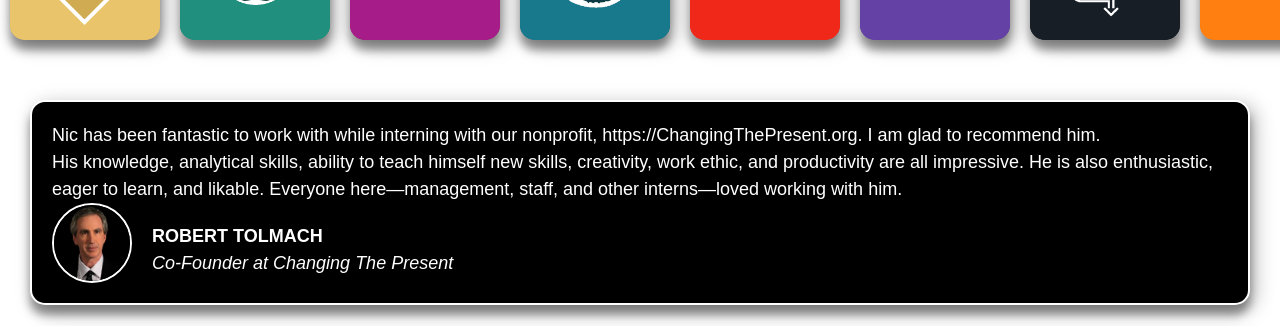
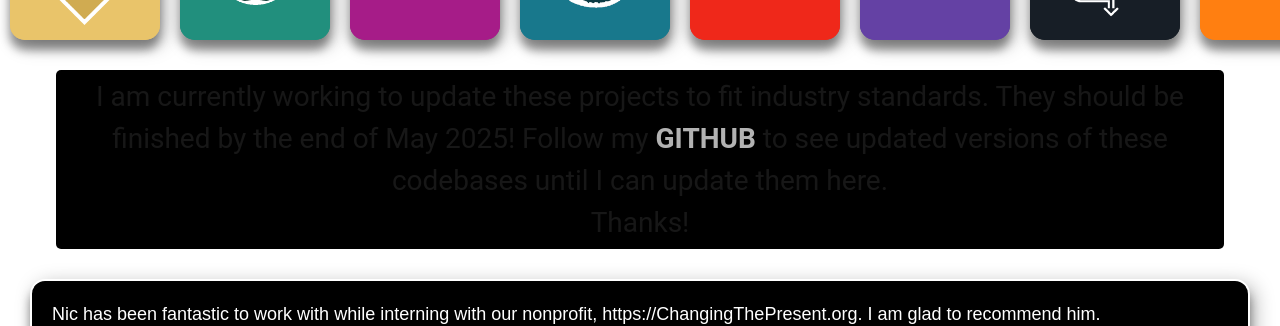
Before and after one commit to CrumrineCoder/portfolionext, a Next.js app: page / in a window 1280 px wide. Shown: the part 730-1056 px from the top of the page. Built offline with nearby package versions, Linux system fonts and the light colour scheme.

Commit message:
disclaimer

```diff
--- a/src/app/App.scss
+++ b/src/app/App.scss
@@ -575,6 +575,22 @@ button:focus {
 
 }
 
+.Disclaimer{
+  text-align: center;
+  background: black;
+  margin: 0em 2em;
+  padding: .2em;
+  border-radius: 5px;
+  font-size: 2em;
+  a{
+    color: rgb(178, 178, 178);
+    font-weight: bold;
+    &:hover{
+      color: rgb(255, 255, 255);
+    }
+  }
+}
+
 
 .landingTitleBody{
   background: rgba(17, 17, 17, 0.9);
--- a/src/app/page.tsx
+++ b/src/app/page.tsx
@@ -314,16 +314,30 @@ function App() {
         projectData={projectData}
       />
 
-
       <div className="landingBottomContainer">
-
         <ProjectBoxesContainer
           selectedProject={selectedProject}
           setSelectedProject={setSelectedProject}
           projectData={projectData}
           noProjectSelected={selectedProject === null}
         />
-
+      </div>
+      <div className="Disclaimer">
+        I am currently working to update these projects to fit industry
+        standards. They should be finished by the end of May 2025! Follow my{" "}
+        <a
+          href="https://github.com/CrumrineCoder"
+          target="_blank"
+          rel="noopener noreferrer"
+          style={{
+            color: selectedProject === 6 ? "white" : selectedProject !== null ? projectData[selectedProject]?.colour : undefined,
+          }}
+        >
+          GITHUB
+        </a>{" "}
+        to see updated versions of these codebases until I can update them here.{" "}
+        <br></br>
+        Thanks!
       </div>
       <div className="recommendationSectionContainer">
         {recommendations.map((recommendation, index) => (
```
Lines whose indentation alone changed are shown as unchanged.
